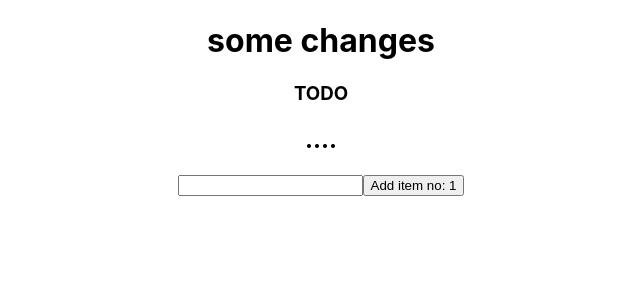
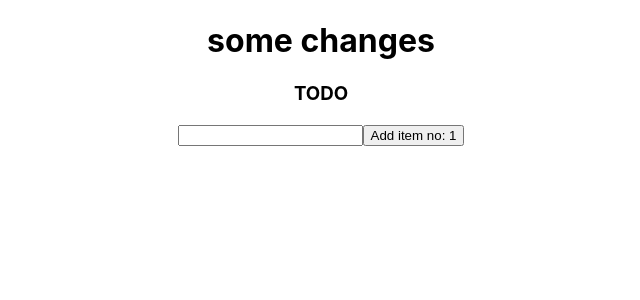
Before and after one commit to Sun5hine/Form-app, a React (Create React App) app: page / in a window 1280 px wide. Shown: the top 300 px of the page, without its empty margins (319-959 px from the left). Built offline with nearby package versions, Linux system fonts and the light colour scheme.

Commit message:
Update Todo.js

```diff
--- a/src/Todo.js
+++ b/src/Todo.js
@@ -12,7 +12,7 @@ class Todo extends React.Component {
     return(
       <div>
       <h3> TODO </h3>
-      <h2> .... </h2>
+
 
       <form onSubmit = {this.handleSubmit.bind(this)}>
       <input
```
